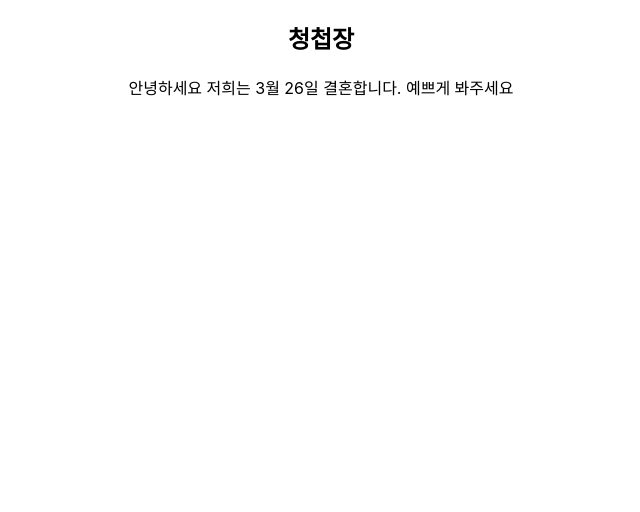
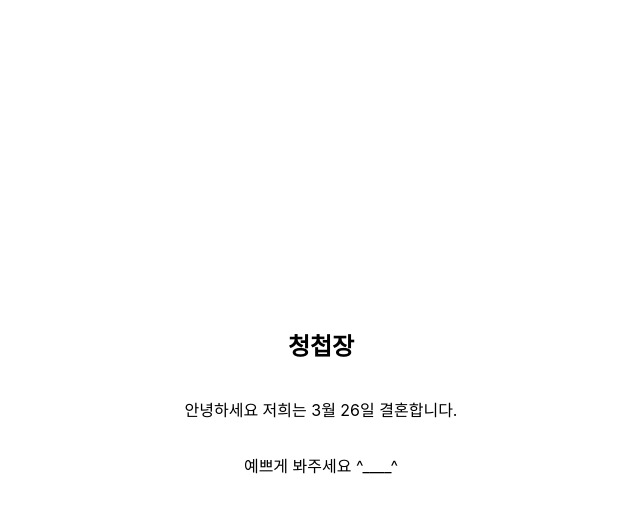
Before and after one commit to djmin43/wedding-invitation-front-end, a Next.js app: page / in a window 1280 px wide. Shown: the top 512 px of the page, without its empty margins (319-959 px from the left). Built offline with nearby package versions, Linux system fonts and the light colour scheme.

Commit message:
chore: fix readme

```diff
--- a/src/components/Main.tsx
+++ b/src/components/Main.tsx
@@ -7,13 +7,20 @@ const Main = () => {
   return (
     <MainSection>
       <h1>청첩장</h1>
-      <p>안녕하세요 저희는 3월 26일 결혼합니다. 예쁘게 봐주세요</p>
+      <p>안녕하세요 저희는 3월 26일 결혼합니다.</p>
+      <p>예쁘게 봐주세요 ^____^</p>
     </MainSection>
   )
 }
 
 const MainSection = styled.section`
+  display: flex;
+  justify-content: center;
+  align-items: center;
+  flex-direction: column;
   text-align: center;
+  height: 100vh;
+  width: 100vw;
 `
 
 export default Main
```
Also changed, not shown: 1 other file (tests, documents, lock files or other folders).
